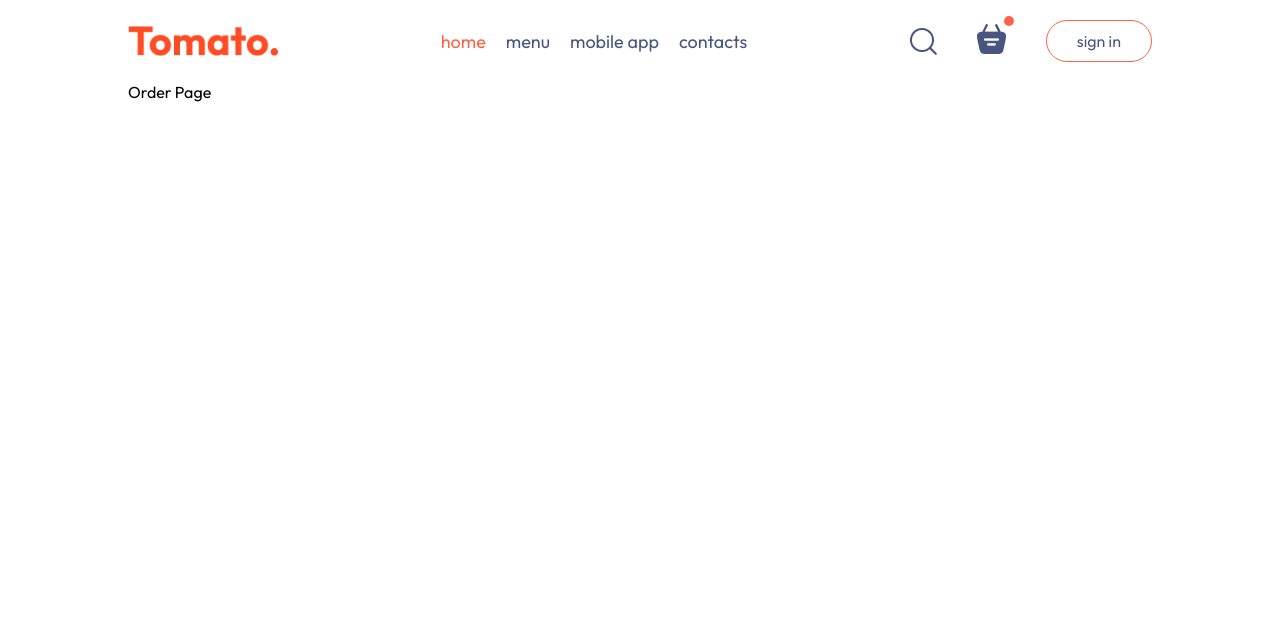
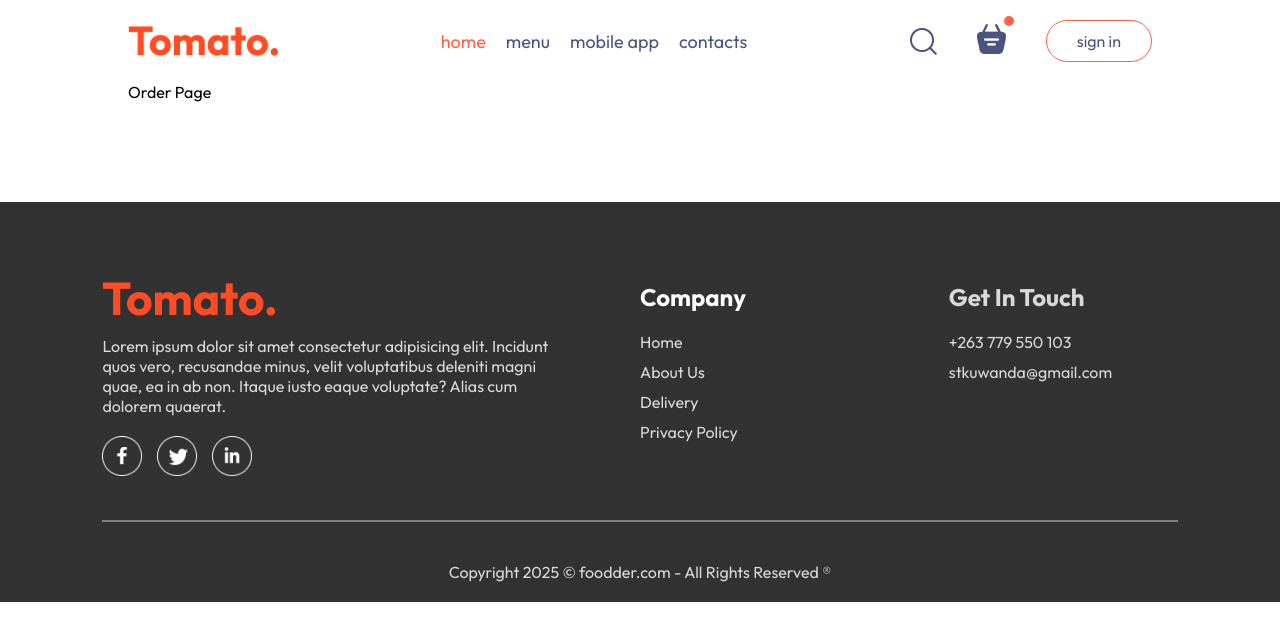
Before and after one commit to stkuwanda/foodder-frontend, a React (Vite) app: page /order in a window 1280 px wide. Shown: the top 640 px of the page. Built offline with nearby package versions, Linux system fonts and the light colour scheme.

Commit message:
creating a footer for the overall layout

```diff
--- a/src/App.jsx
+++ b/src/App.jsx
@@ -4,9 +4,11 @@
 import Cart from './pages/Cart/Cart.page';
 import PlaceOrder from './pages/PlaceOrder/PlaceOrder.page';
 import './App.css';
+import Footer from './components/Footer/Footer.component';
 
 function App() {
 	return (
+		<>
 			<div className='app'>
 				<Navbar />
 				<Routes>
@@ -15,6 +17,8 @@
 					<Route path='/order' element={<PlaceOrder />} />
 				</Routes>
 			</div>
+			<Footer />
+		</>
 	);
 }
 
--- /dev/null
+++ b/src/components/Footer/Footer.component.css
@@ -0,0 +1,48 @@
+footer {
+  color: #d9d9d9;
+  background-color: #323232;
+  display: flex;
+  flex-direction: column;
+  align-items: center;
+  gap: 20px;
+  padding: 20px 8vw;
+  padding-top: 80px;
+  margin-top: 100px;
+}
+
+.footer-content {
+  width: 100%;
+  display: grid;
+  grid-template-columns: 2fr 1fr 1fr;
+  gap: 80px;
+}
+
+.footer-content-left, .footer-content-center, .footer-content-right {
+  display: flex;
+  flex-direction: column;
+  align-items: start;
+  gap: 20px;
+}
+
+.footer-content-left li, .footer-content-center li, .footer-content-right li {
+  list-style: none;
+  margin-bottom: 10px;
+  cursor: pointer;
+}
+
+.footer-content-center h2, .footer-content-right h2 {
+  color: white;
+}
+
+.footer-social-icons img {
+  width: 40px;
+  margin-right: 15px;
+}
+
+footer hr {
+  width: 100%;
+  height: 2px;
+  margin: 20px 0;
+  background-color: grey;
+  border: none;
+}
--- /dev/null
+++ b/src/components/Footer/Footer.component.jsx
@@ -0,0 +1,47 @@
+import { assets } from '../../assets/assets';
+import './Footer.component.css';
+
+function Footer() {
+  return (
+		<footer id='footer'>
+			<div className='footer-content'>
+				<div className='footer-content-right'>
+					<img src={assets.logo} alt='' />
+					<p>
+						Lorem ipsum dolor sit amet consectetur adipisicing elit. Incidunt
+						quos vero, recusandae minus, velit voluptatibus deleniti magni quae,
+						ea in ab non. Itaque iusto eaque voluptate? Alias cum dolorem
+						quaerat.
+					</p>
+					<div className='footer-social-icons'>
+            <img src={assets.facebook_icon} alt="" />
+            <img src={assets.twitter_icon} alt="" />
+            <img src={assets.linkedin_icon} alt="" />
+          </div>
+				</div>
+				<div className='footer-content-center'>
+          <h2>Company</h2>
+          <ul>
+            <li>Home</li>
+            <li>About Us</li>
+            <li>Delivery</li>
+            <li>Privacy Policy</li>
+          </ul>
+        </div>
+				<div className='footer-content-left'>
+          <h2>Get In Touch</h2>
+          <ul>
+            <li>+263 779 550 103</li>
+            <li>stkuwanda@gmail.com</li>
+          </ul>
+        </div>
+			</div>
+      <hr />
+      <p className="footer-copyright">
+        Copyright 2025 © foodder.com - All Rights Reserved ®
+      </p>
+		</footer>
+	);
+}
+
+export default Footer;
```
Lines whose indentation alone changed are shown as unchanged.
